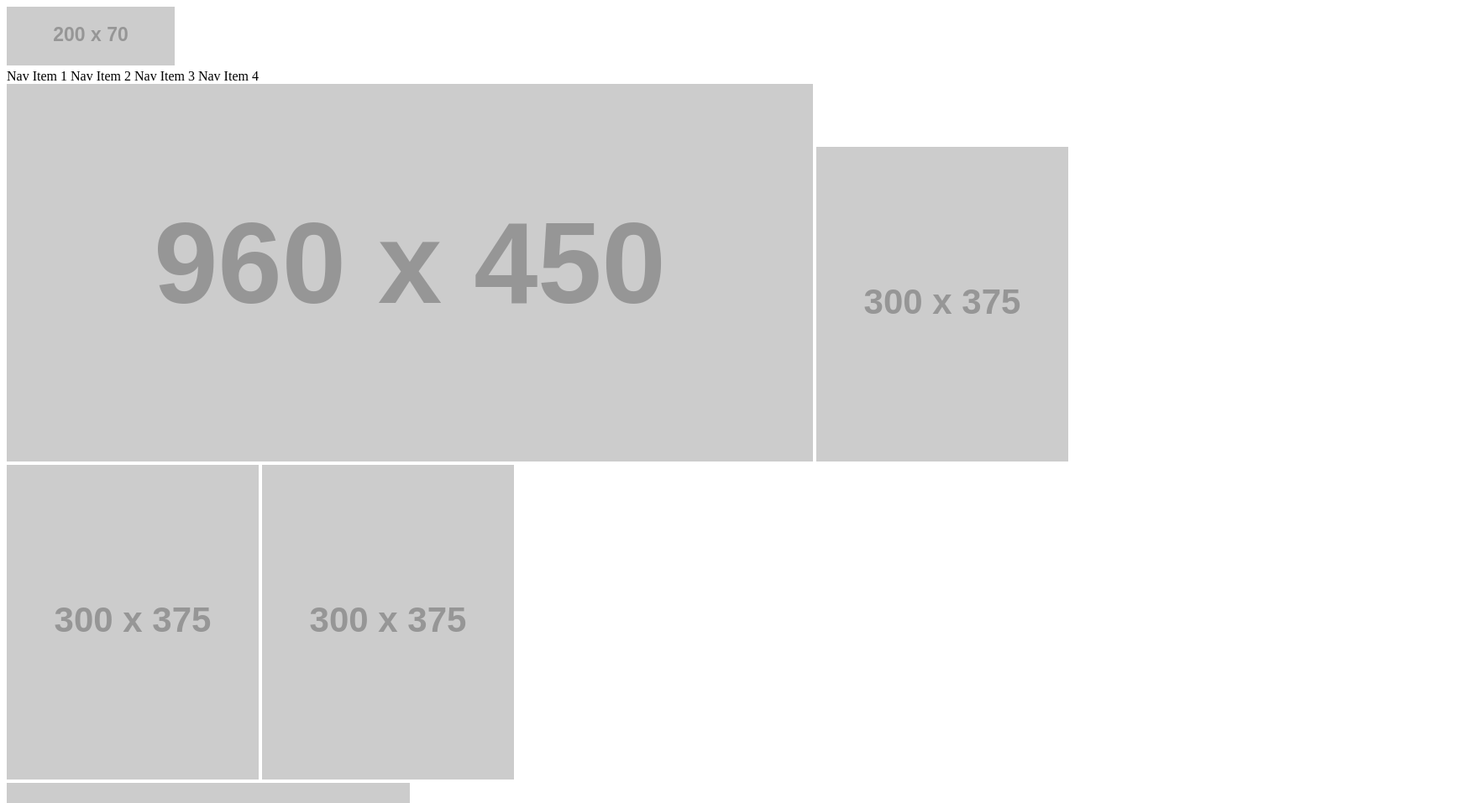
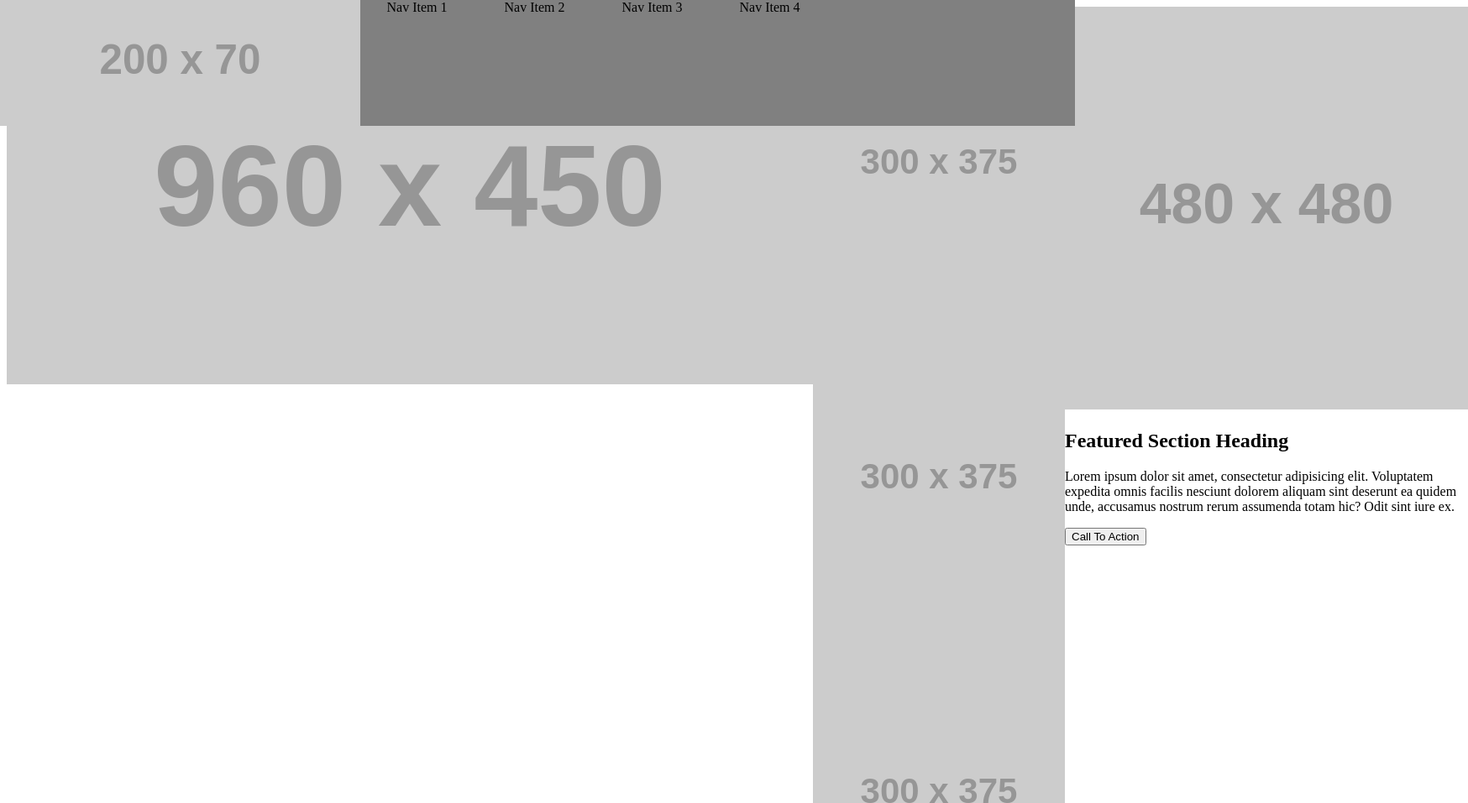
Before and after one commit to hello-jelly/wireframe-exercise, a plain HTML site: page index.html in a window 1280 px wide. Shown: the top 957 px of the page at 84% size, 1748 px wide, since content can reach past the window. Drawn offline with Linux system fonts and the light colour scheme; placeholder pictures from the web are drawn by us.

Commit message:
hashing out css

```diff
--- a/index.html
+++ b/index.html
@@ -5,10 +5,11 @@
     <meta name="viewport" content="width=device-width, initial-scale=1.0">
     <meta http-equiv="X-UA-Compatible" content="ie=edge">
     <title>Wireframe</title>
+    <link rel="stylesheet" href="./style.css">
 </head>
 <body>
     <header>
-        <img src="https://placehold.it/200x70/ddd" />
+        <img class="logo" src="https://placehold.it/200x70/ddd" />
         <nav>
             <a>Nav Item 1</a>
             <a>Nav Item 2</a>
@@ -17,18 +18,24 @@
         </nav>
     </header>
     <main>
-        <img src="https://placehold.it/960x450/ddd" />
-        <img src="https://placehold.it/300x375/ddd" />
-        <img src="https://placehold.it/300x375/ddd" />
-        <img src="https://placehold.it/300x375/ddd" />
+        <section class="hero">
+            <img src="https://placehold.it/960x450/ddd" />
+        </section>
+
         <section>
+            <img class="sub-banner" src="https://placehold.it/300x375/ddd" />
+            <img class="sub-banner" src="https://placehold.it/300x375/ddd" />
+            <img class="sub-banner" src="https://placehold.it/300x375/ddd" />
+        </section>
+
+        <section class="featured">
             <img src="https://placehold.it/480px/ddd" />
             <h2>Featured Section Heading</h2>
             <p>Lorem ipsum dolor sit amet, consectetur adipisicing elit. Voluptatem expedita
                omnis facilis nesciunt dolorem aliquam sint deserunt ea quidem unde, accusamus
                nostrum rerum assumenda totam hic? Odit sint iure ex.</p>
             <button>Call To Action</button>
-        </section>
+            </section>
 
         <footer></footer>
     </main>
--- a/style.css
+++ b/style.css
@@ -0,0 +1,53 @@
+* {
+    box-sizing: border-box;
+}
+
+header {
+    display: flex;
+    position: fixed;
+    height: 150px;
+    top: 0;
+    left: 0;
+    right: 0;
+    background: gray;
+}
+
+.logo {
+    float: left;
+}
+
+nav {
+    justify-content: space-evenly;
+
+}
+
+nav a {
+    justify-content: space-between;
+    padding: 2rem;
+    text-align: center;
+}
+
+main {
+    display: flex;
+    align-content: center;
+}
+
+section .hero {
+    height: 450px;
+}
+
+section .sub-banner{
+    display: flex;
+}
+
+section .featured {
+    display: flex;
+}
+
+/* button {
+
+}
+
+footer {
+
+} */
```
